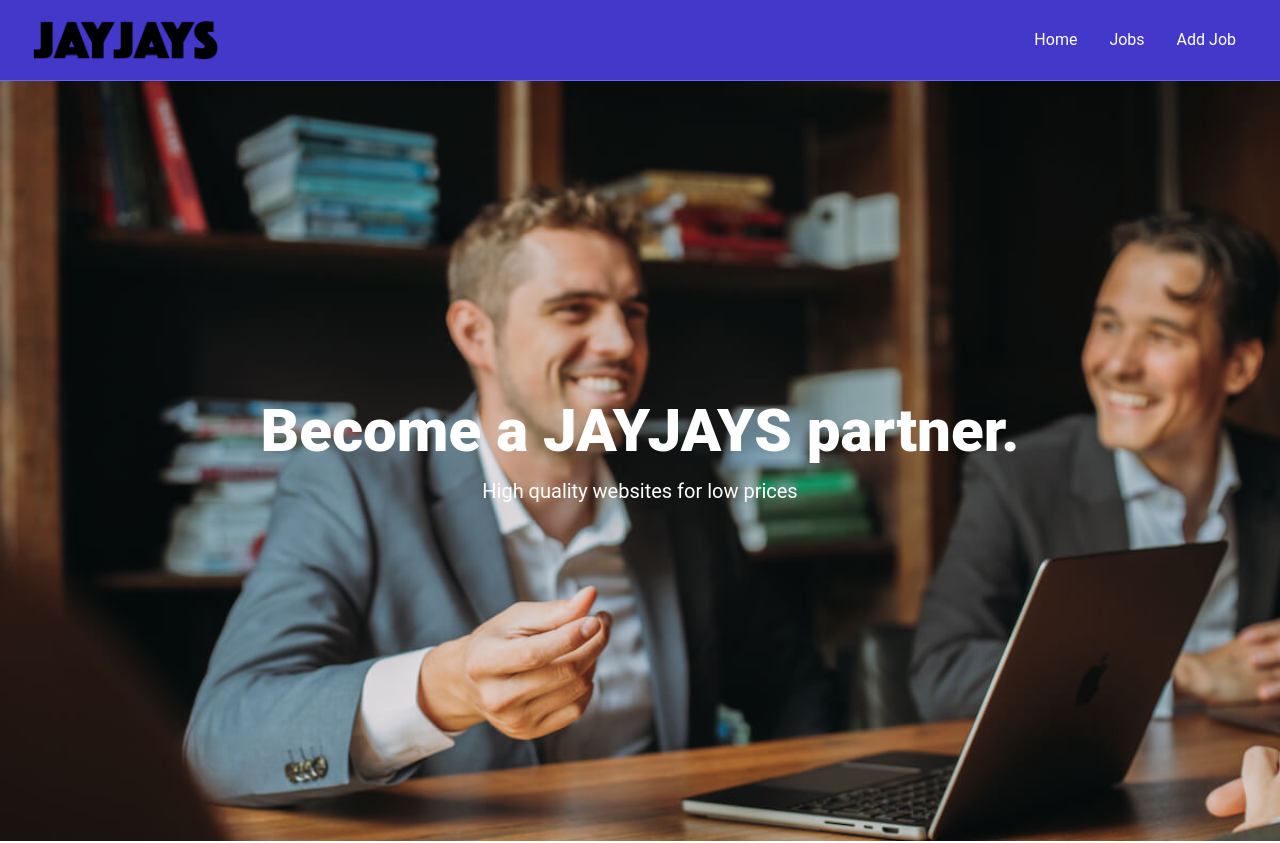
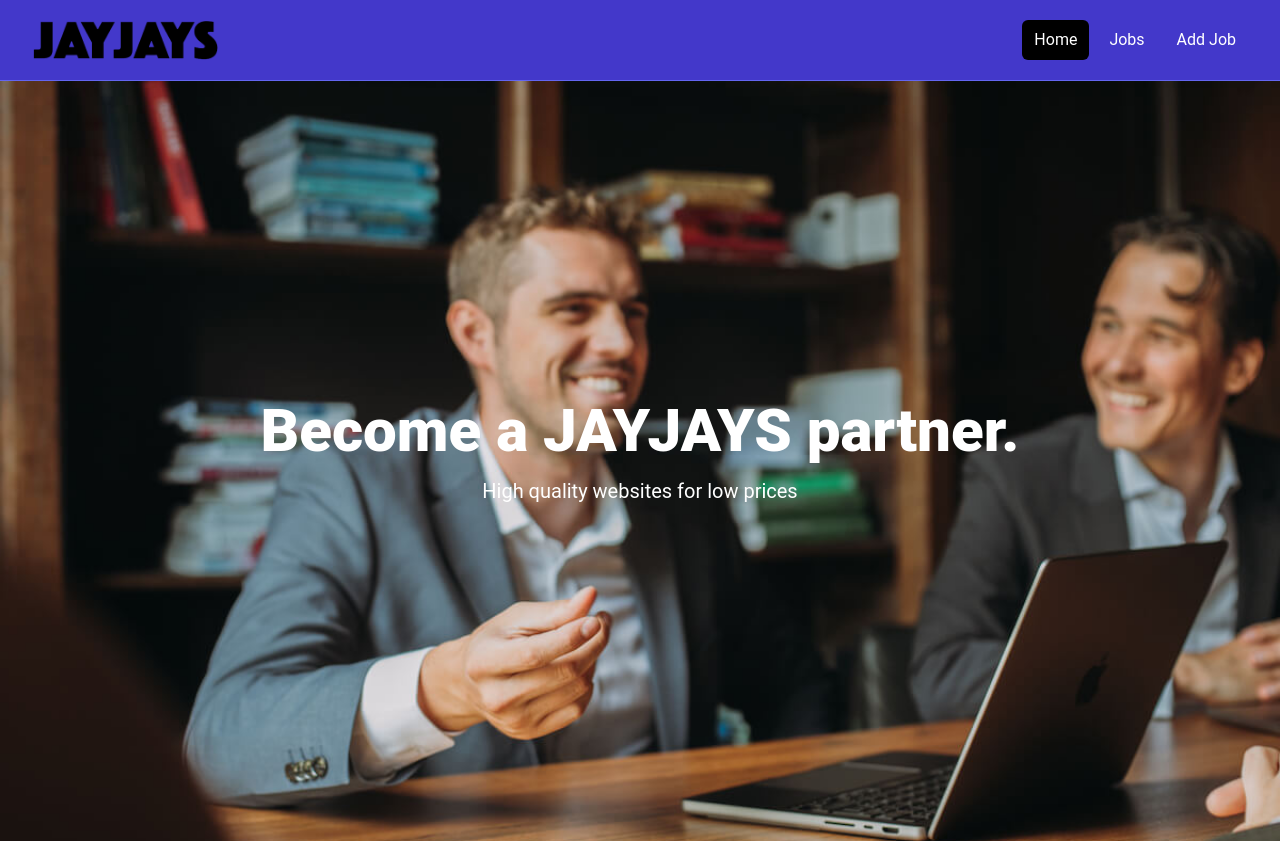
Before and after one commit to robbyjayjays/react-jayjays, a React (Vite) app: page /homepage in a window 1280 px wide. Shown: the top 843 px of the page. Built offline with nearby package versions, Linux system fonts and the light colour scheme; no server answers.

Commit message:
home to homepage

```diff
--- a/src/components/Navbar.jsx
+++ b/src/components/Navbar.jsx
@@ -21,7 +21,7 @@ const Navbar = () => {
                 <div className="md:ml-auto">
                     <div className="flex space-x-2">
                     <NavLink
-                        to="/"
+                        to="/homepage"
                         className={linkClass}
                         >Home</NavLink
                     >
```
